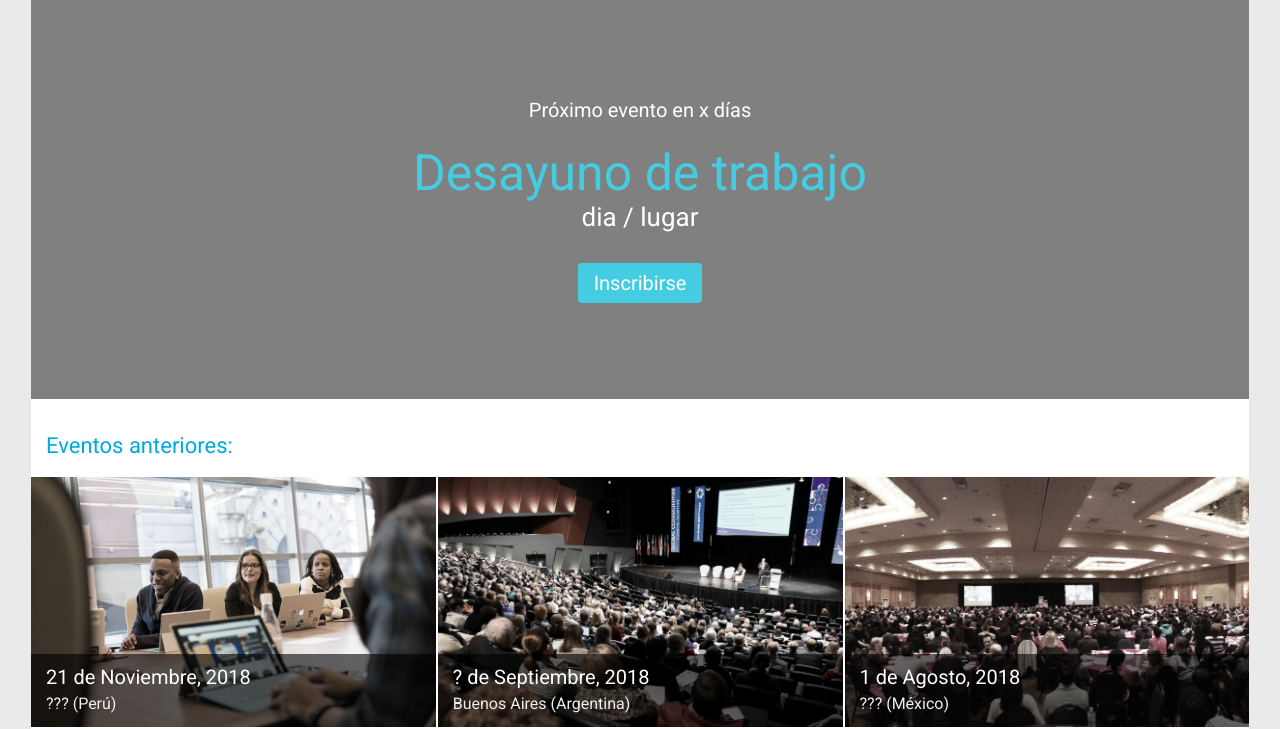
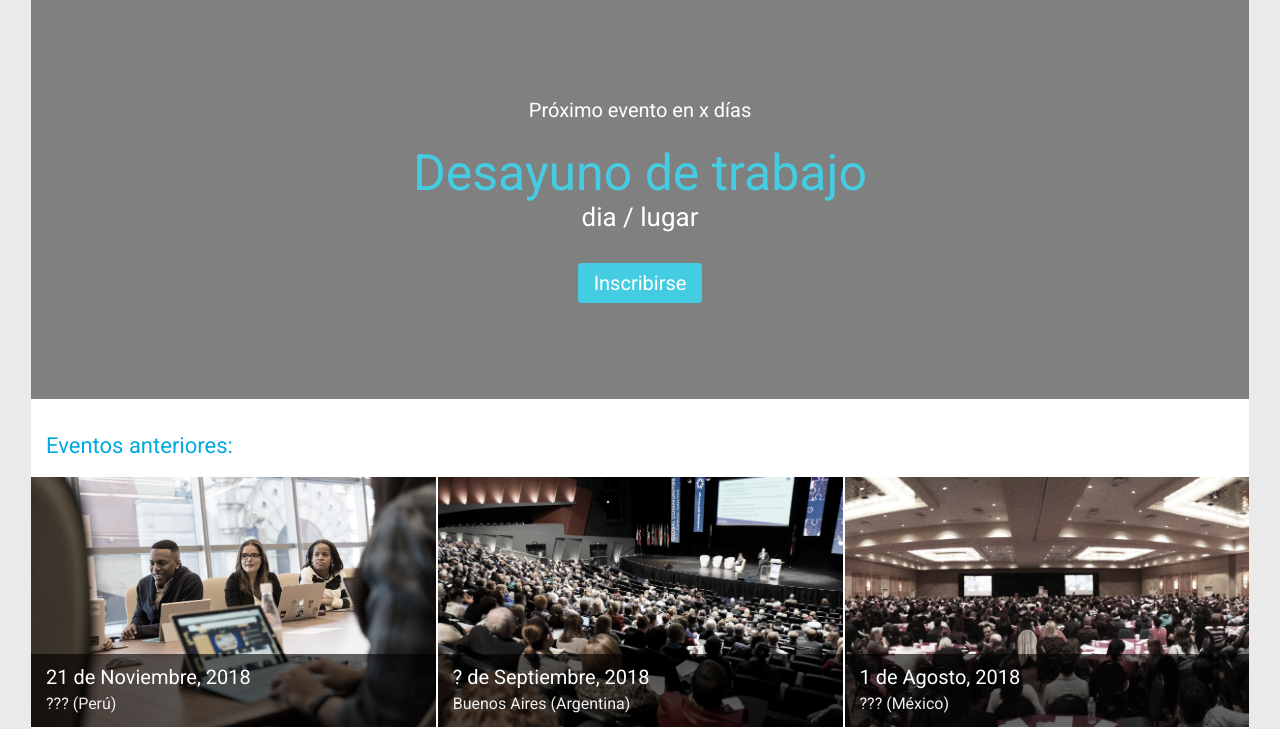
Before and after one commit to MarMuller/WEBSitepro, a PHP site: page /www.sitepro.com.ar/web/novedades/index.php in a window 1280 px wide. Shown: the part 167-896 px from the top of the page. Run offline with PHP 8.4, Linux system fonts and the light colour scheme; some libraries are stand-ins or nearby versions.

Commit message:
imagenes dentro de entries mejoradas y listas!
object-fit: cover;

```diff
--- a/www.sitepro.com.ar/web/novedades/index.php
+++ b/www.sitepro.com.ar/web/novedades/index.php
@@ -760,14 +760,14 @@
 	<script type="text/javascript">
 
 		//fill div with image
-		jQuery(document).ready(function($){
-			$(window).load(function() {
-				$('.entry-image').find('img').each(function() {
-						var imgClass = (this.width / this.height > 1) ? 'wide' : 'tall';
-						$(this).addClass(imgClass);
-				})
-			})
-		});
+		// jQuery(document).ready(function($){
+		// 	$(window).load(function() {
+		// 		$('.entry-image').find('img').each(function() {
+		// 				var imgClass = (this.width / this.height > 1) ? 'wide' : 'tall';
+		// 				$(this).addClass(imgClass);
+		// 		})
+		// 	})
+		// });
 
 	</script>
 
@@ -954,23 +954,31 @@
 										background-color: gray;
 									}
 									.entry-image img {
-										/* width: 200%; */
+										height: 250px;
 										margin: 0;
 										position: relative;
-										/* transform: scale(1.0); */
-										/* top: 15px; */
 										filter: grayscale(60%);
 									}
+									.cover {
+									  width: 100%;
+									  object-fit: cover;
+									}
+									/* .entry-image img {
+										margin: 0;
+										position: relative;
+										filter: grayscale(60%);
+										object-fit: cover;
+									}
 									.entry-image img.wide {
-
-								    min-height:100%;
+										max-width: 100%;
+								    max-height:100%;
 								    height: auto;
 									}
 									.entry-image img.tall {
 								    max-height: 100%;
 								    max-width: 100%;
 								    width: auto;
-									}
+									}  */
 
 									.entry-info {
 										padding-top:8px;
@@ -1041,7 +1049,7 @@
 													</div>
 
 													<div class="entry-image" onmouseover="bigImg(this)" onmouseout="normalImg(this)">
-														<a href="#"><img src="'.$entries[$num]["cover"].'" alt="error-imagen"></a>
+														<a href="#"><img src="'.$entries[$num]["cover"].'" class="cover" alt="error-imagen"></a>
 													</div>
 
 												</div>
```
